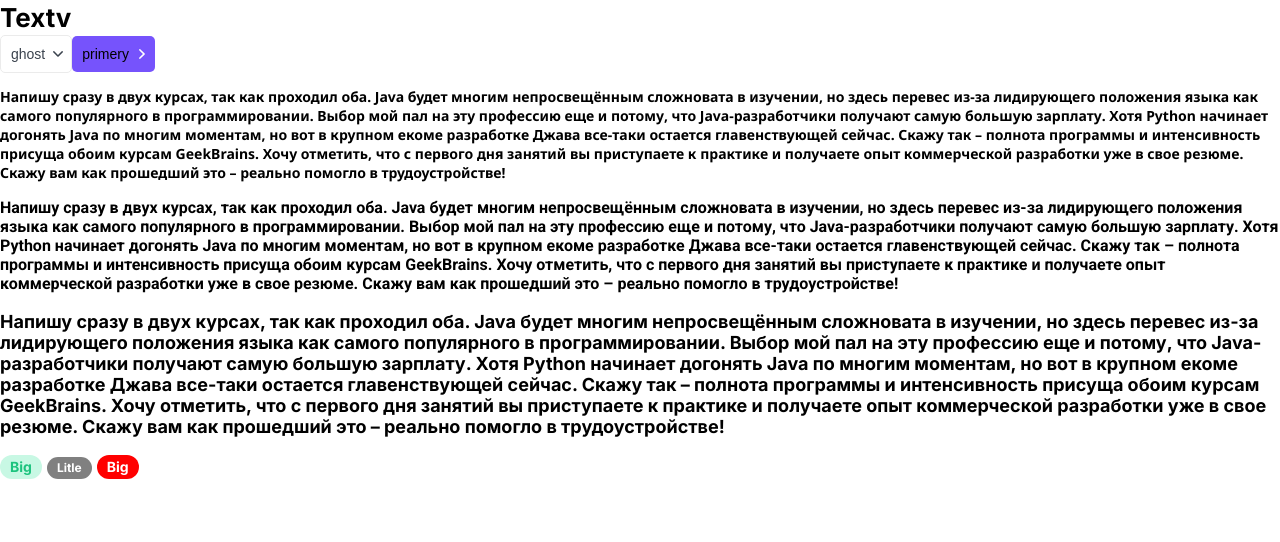
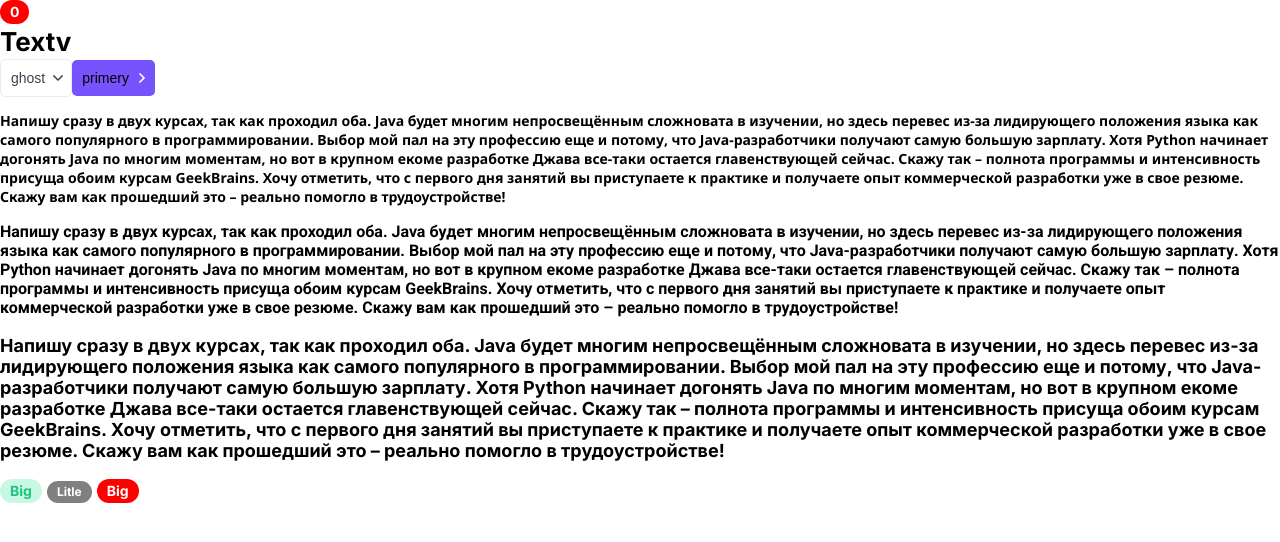
Before and after one commit to mishok2004/nextJS-project, a Next.js app: page / in a window 1280 px wide. Shown: the top 542 px of the page. Built offline with nearby package versions, Linux system fonts and the light colour scheme.

Commit message:
add useState, useEffect

```diff
--- a/src/app/page.tsx
+++ b/src/app/page.tsx
@@ -1,10 +1,24 @@
+'use client'; // This is a client component 👈🏽
+
+import { useEffect, useState } from 'react';
 import { Button, Htag, Paragraf, Tag } from '../../components';
 
 export default function Home() {
+  const [coun, setCoun] = useState<number>(0);
+
+  useEffect(() => {
+    console.log('Counter ' + coun);
+    return function cleanapp() {
+      console.log('unmoutne');
+    };
+  }, []);
   return (
     <div>
+      <Tag size='l' color='red'>
+        {coun}
+      </Tag>
       <Htag tag='h1'>Textv</Htag>
-      <Button appearance='ghost' arrow='down'>
+      <Button appearance='ghost' arrow='down' onClick={() => setCoun(coun + 1)}>
         ghost
       </Button>
       <Button appearance='primary' arrow='right'>
```
